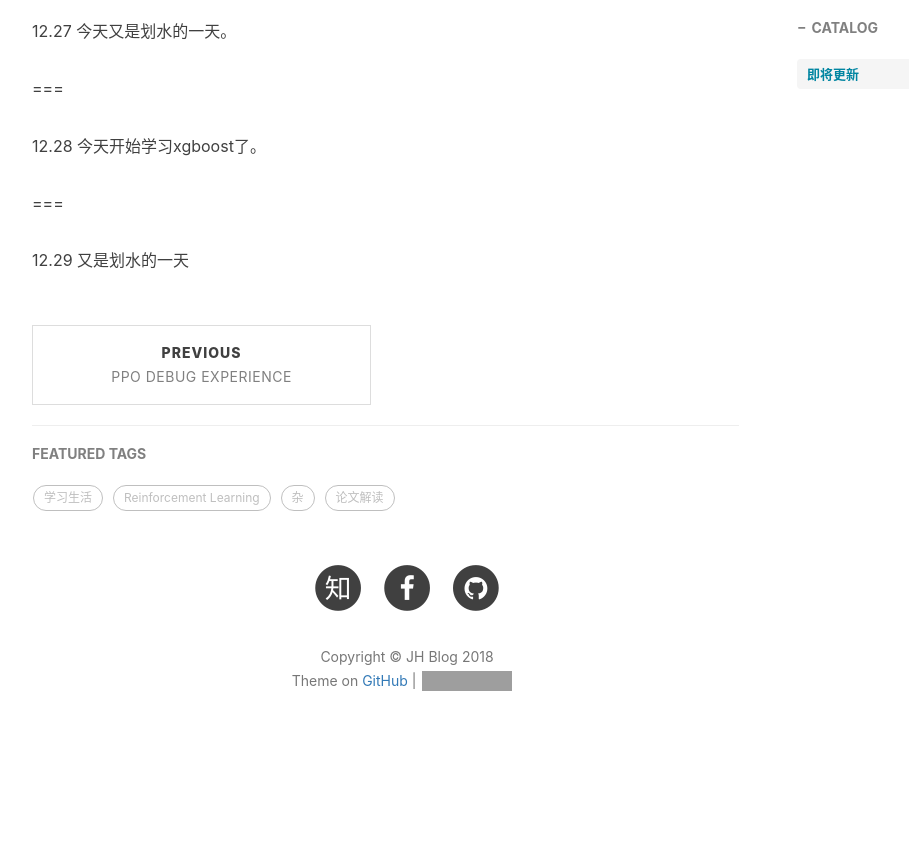
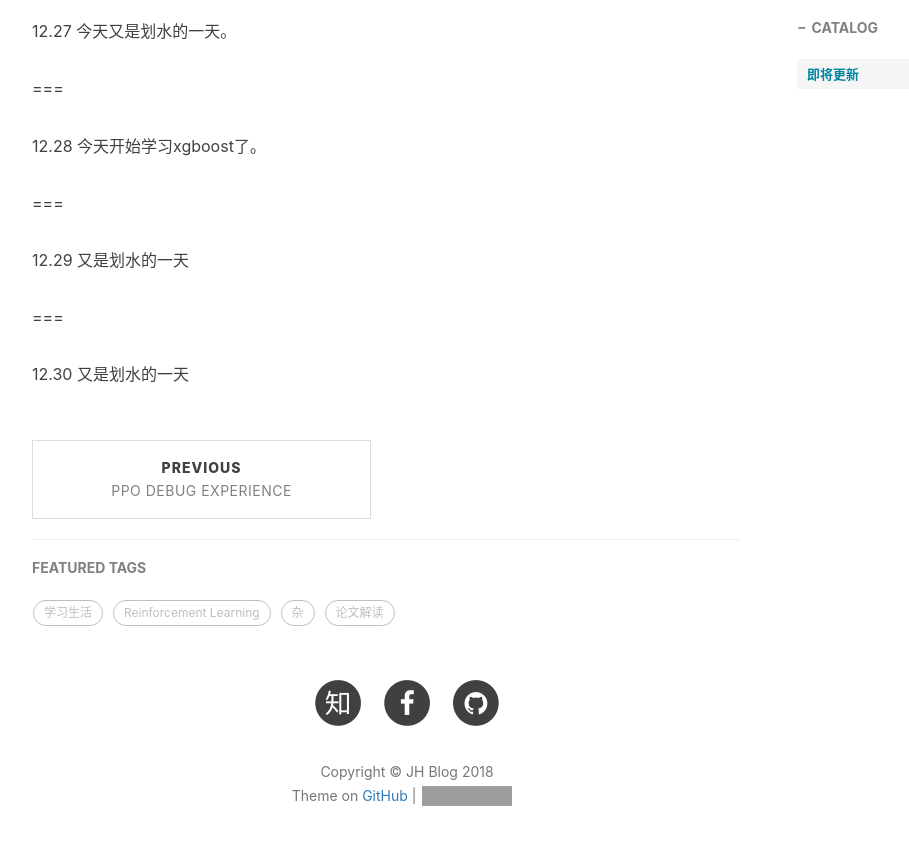
Before and after one commit to sweetice/previous_blog, a Jekyll site: the page built from _posts/2018-12-23-论文解读:Hierarchical Macro Strategy Model for MOBA Game AI.md, in a window 1280 px wide and 900 px high, scrolled down 1088 px. Shown: the top 845 px of the window, without its empty margins (233-1142 px from the left). Built offline with Jekyll 4.4.1, drawn with Linux system fonts in a browser that asks for light colours; nearby versions of some CDN libraries; comment, search, counter and statistics services are not loaded; before the commit the page ends 1873 px from its top, so only the background shows below that; grey boxes are pictures that could not be loaded.

Commit message:
Update 2018-12-23-论文解读:Hierarchical Macro Strategy Model for MOBA Game AI.md

```diff
--- a/_posts/2018-12-23-论文解读:Hierarchical Macro Strategy Model for MOBA Game AI.md
+++ b/_posts/2018-12-23-论文解读:Hierarchical Macro Strategy Model for MOBA Game AI.md
@@ -37,3 +37,7 @@ tags:
 ===
 
 12.29 又是划水的一天
+
+===
+
+12.30 又是划水的一天
```
